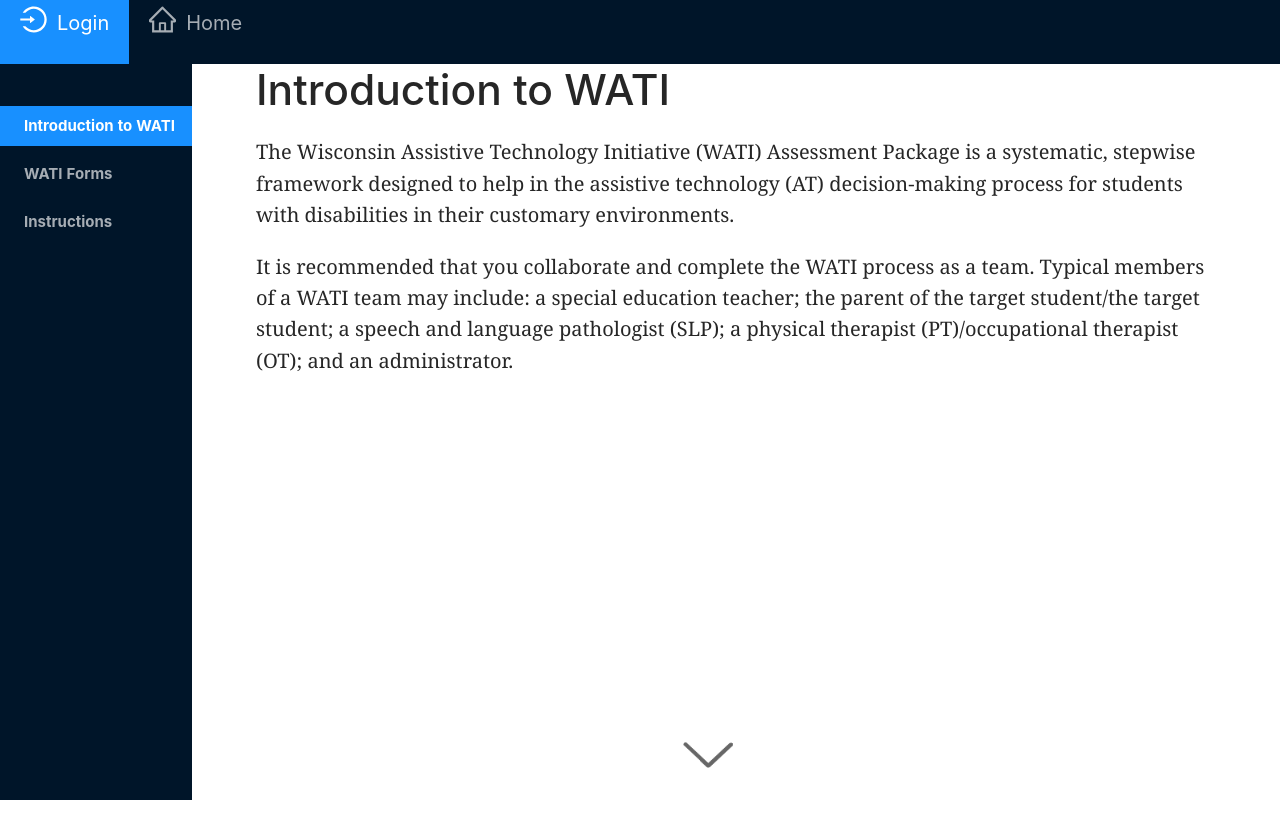
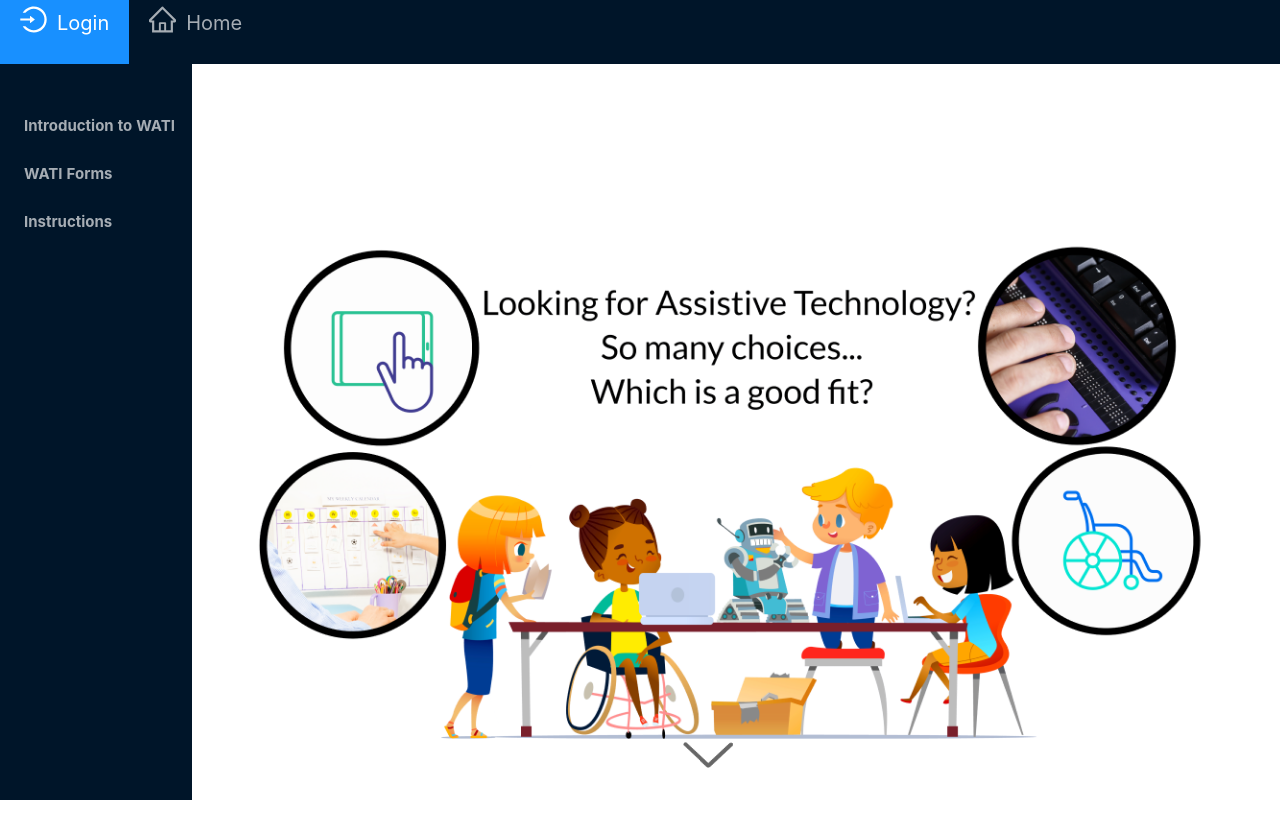
Before and after one commit to pngqj/Digitization-of-WATI-forms, a React (Create React App) app in the folder frontend/: page /home in a window 1280 px wide. Shown: the top 838 px of the page. Built offline with nearby package versions, Linux system fonts and the light colour scheme; no server answers.

Commit message:
minior updates to desktop homepage

```diff
--- a/frontend/src/Desktop/Components/Home.js
+++ b/frontend/src/Desktop/Components/Home.js
@@ -25,7 +25,7 @@
         immediate = immediate === true
         let scrollTop = window.scrollY
         scrollTop = scrollTop === undefined? document.documentElement.scrollTop : scrollTop //IE8 support
-        const id_list = ["text1", "text2", "text3"]
+        const id_list = ["banner", "text1", "text2", "text3"]
         let showIndex = Math.floor(scrollTop/100)
         showIndex = showIndex >= id_list.length? (id_list.length - 1):showIndex
 
@@ -95,31 +95,35 @@
         const left = "15%"
         const right = "75%"
         const scrollDisplay = this.state.showIndex === 3 ? "none" : ""
+        const selectedKeys = this.state.showIndex  || 0 //<=1 ? 0 : this.state.showIndex - 1
         return (
             <div>
                 <Menu
                     style={{width:"15%", height:"100%", top:0, paddingTop:this.props.navBarHeight, position:"fixed", fontWeight:"bolder", fontSize:"15px"}}
-                    selectedKeys={[(this.state.showIndex + 0).toString()]}
-                    defaultOpenKeys={['sub1']}
+                    selectedKeys={[(selectedKeys).toString()]}
                     mode="inline"
                     theme="dark"
                     inlineCollapsed={this.state.collapsed}
                     onClick={(item, key, keyPath, domEvent)=>{this.scrollToSelected(parseInt(item.key))}}
                     >
-                    <Menu.Item key="0" >
+                    <Menu.Item key="1" >
                         Introduction to WATI
                     </Menu.Item>
-                    <Menu.Item key="1" >
+                    <Menu.Item key="2" >
                         WATI Forms
                     </Menu.Item>
-                    <Menu.Item key="2" >
+                    <Menu.Item key="3" >
                         Instructions
                     </Menu.Item>
                 </Menu>
 
                 <img onClick={()=>this.scrollToSelected(this.state.showIndex + 1)} id="scroll" style={{display:scrollDisplay, width:"10%", height:"15%", right:"40%", left:"50%",bottom:"-2.5%", position:"fixed"}} src={ScrollGif}/>
 
-                <div style={{minHeight:(window.innerHeight + 300).toString() + "px"}}>
+                <div style={{minHeight:(window.innerHeight + 400).toString() + "px"}}>
+
+                    <div id="banner" style={{width:right, opacity:0, right:"5%", bottom:"5%", position:"fixed", display: "flex", justifyContent: "center", alignItems: "center", overflow: "hidden"}}>
+                        <img style={{flexShrink: 0, width: "100%", height: "100%"}} src={Banner} alt="Picture of an inclusive classroom. A girl in a wheelchair is seated around a table with three other children, working on a task together using laptops. Four circles around the classroom scene depict different assistive technology devices – a visual schedule, tablet, refreshable Braille display, and wheelchair."/>
+                    </div>
 
                     <div id="text1" style={{opacity:0,position:"fixed", padding:"5%", left:left, fontSize:"20px"}}>
                         <h1>Introduction to WATI</h1>
--- a/frontend/src/MainLayout.js
+++ b/frontend/src/MainLayout.js
@@ -74,7 +74,8 @@
                     <DesktopLayout {...this.props}/>
                 </BrowserView>
                 <MobileView>
-                    <MobileLayout {...this.props}/>
+                    {/* <MobileLayout {...this.props}/> */}
+                    <h6>Mobile version this website is coming soon!</h6>
                 </MobileView>
             </>
         );
```
Also changed, not shown: 15 other files (tests, documents, lock files or other folders).
